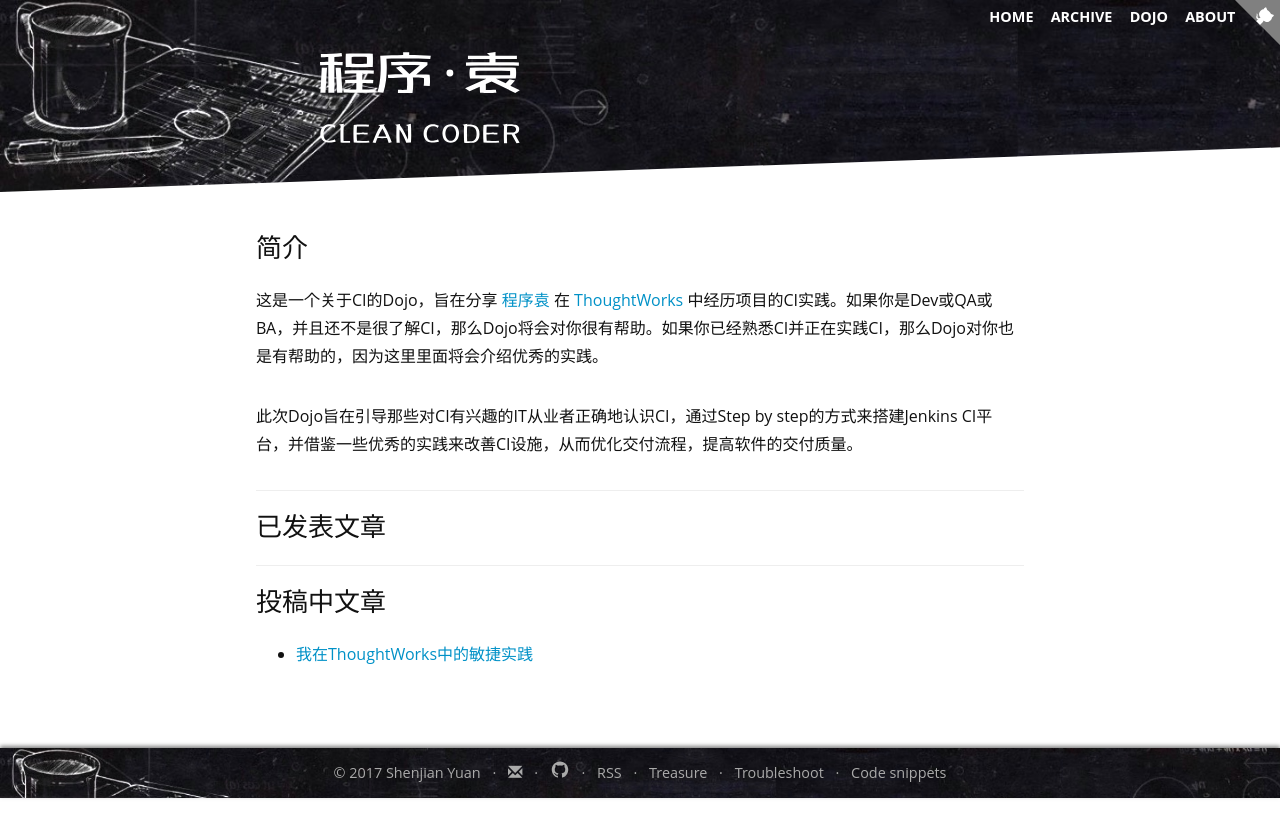
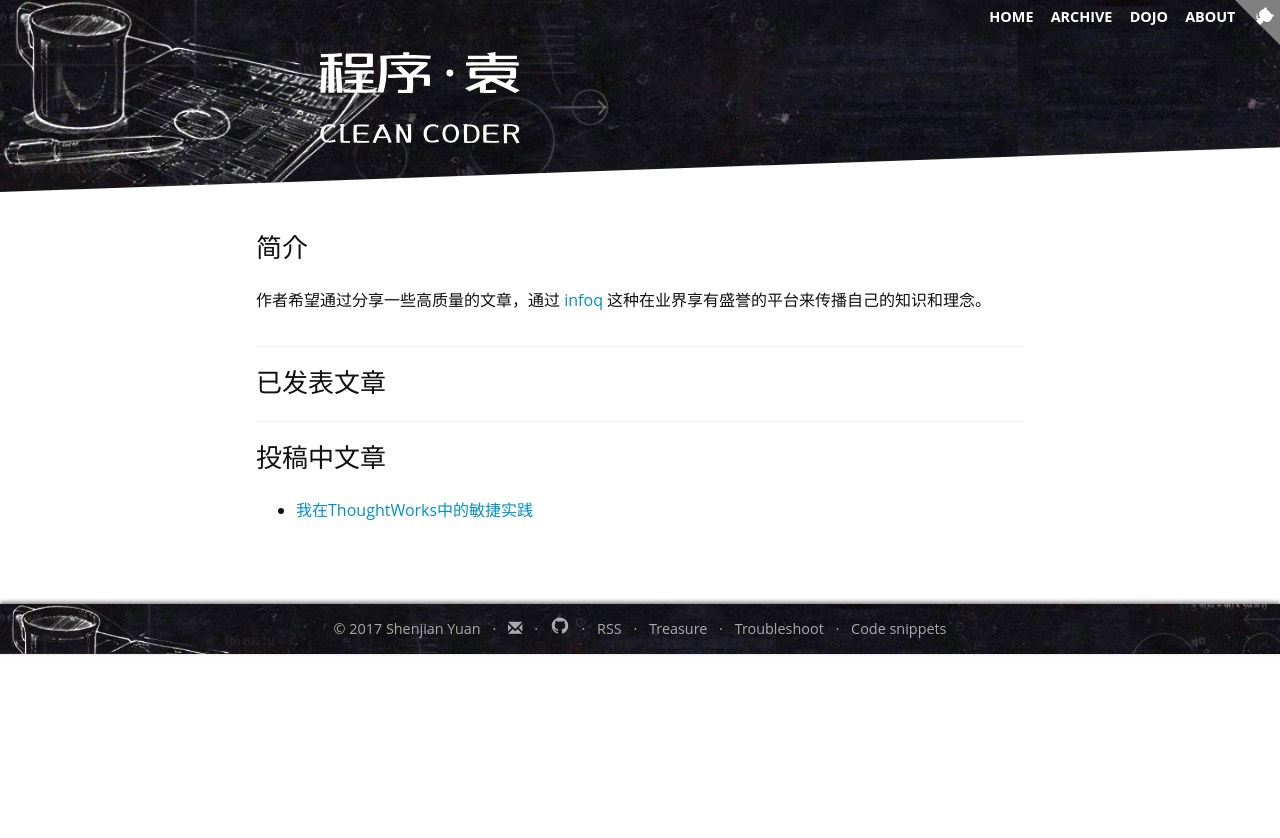
Before and after one commit to lemon123456/sjyuan-cc.github.io, a Jekyll site: the page built from pages/infoq/index.md, in a window 1280 px wide. Shown: the top 838 px of the page. Built offline with Jekyll 4.4.1, drawn with Linux system fonts in a browser that asks for light colours; nearby versions of some CDN libraries; a style sheet for code colours, icons or effects is not loaded.

Commit message:
update infoq index page

```diff
--- a/pages/infoq/index.md
+++ b/pages/infoq/index.md
@@ -6,9 +6,7 @@ permalink: /infoq/
 ---
 
 ## 简介
-这是一个关于CI的Dojo，旨在分享 [程序袁](http://blog.sjyuan.cc) 在 [ThoughtWorks](https://thoughtworks.com/) 中经历项目的CI实践。如果你是Dev或QA或BA，并且还不是很了解CI，那么Dojo将会对你很有帮助。如果你已经熟悉CI并正在实践CI，那么Dojo对你也是有帮助的，因为这里里面将会介绍优秀的实践。
-
-此次Dojo旨在引导那些对CI有兴趣的IT从业者正确地认识CI，通过Step by step的方式来搭建Jenkins CI平台，并借鉴一些优秀的实践来改善CI设施，从而优化交付流程，提高软件的交付质量。
+作者希望通过分享一些高质量的文章，通过 [infoq](https://www.infoq.com/) 这种在业界享有盛誉的平台来传播自己的知识和理念。
 
 ---
 
```
